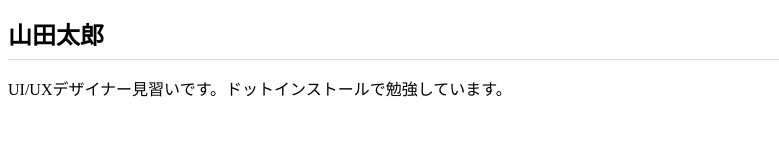
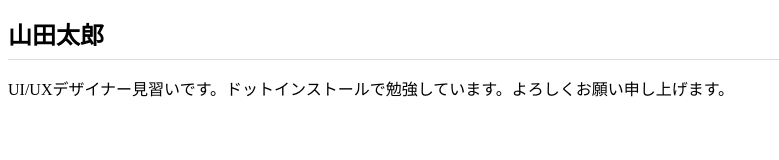
Before and after one commit to dice-dice/dice-dice.github.io, a plain HTML site: page index.html in a window 1280 px wide. Shown: the whole page, without its empty margins (0-779 px from the left). Drawn offline with Linux system fonts and the light colour scheme.

Commit message:
Add files via upload

```diff
--- a/index.html
+++ b/index.html
@@ -7,7 +7,7 @@
 </head>
 <body>
   <h1>山田太郎</h1>
-  <p>UI/UXデザイナー見習いです。ドットインストールで勉強しています。</p>
+  <p>UI/UXデザイナー見習いです。ドットインストールで勉強しています。よろしくお願い申し上げます。</p>
 
 </body>
 </html>
```
